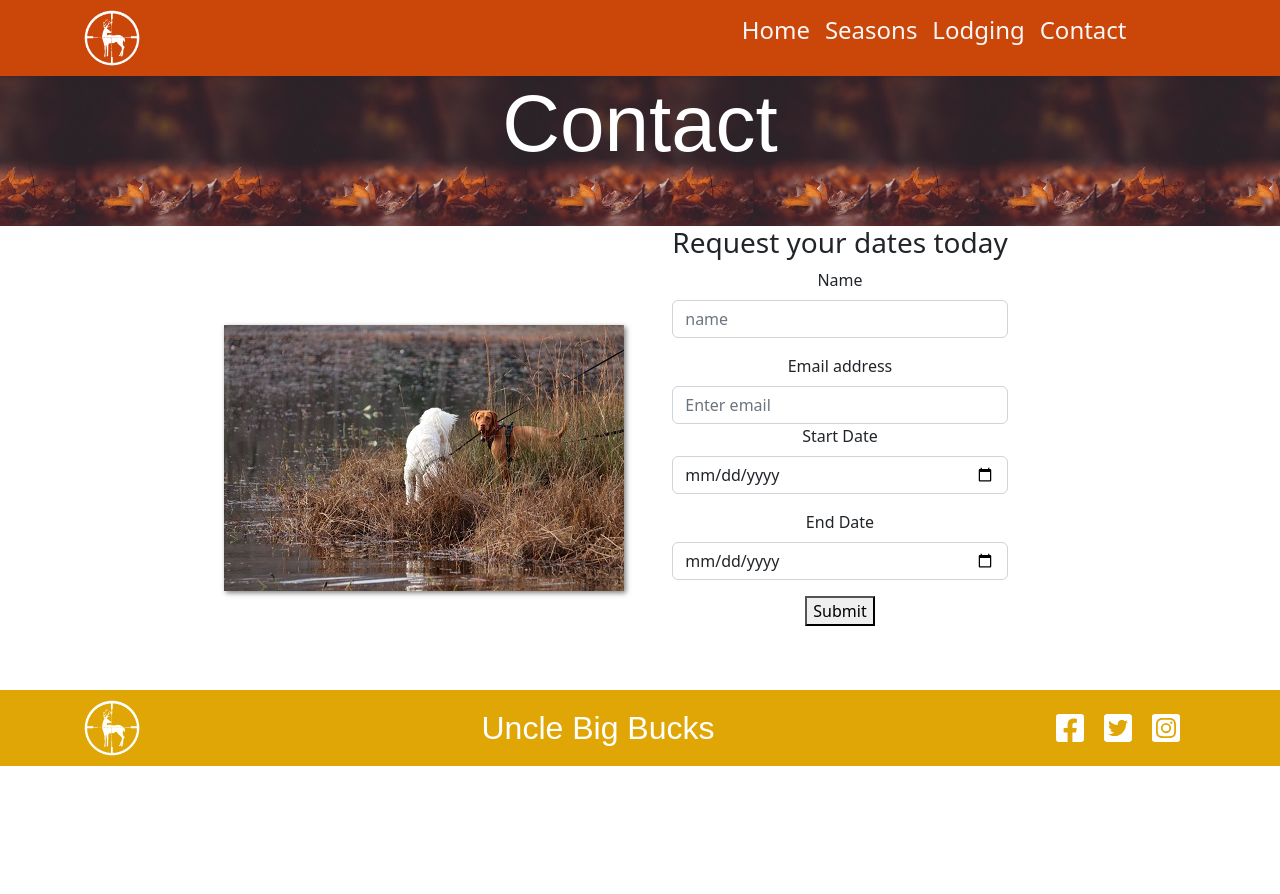
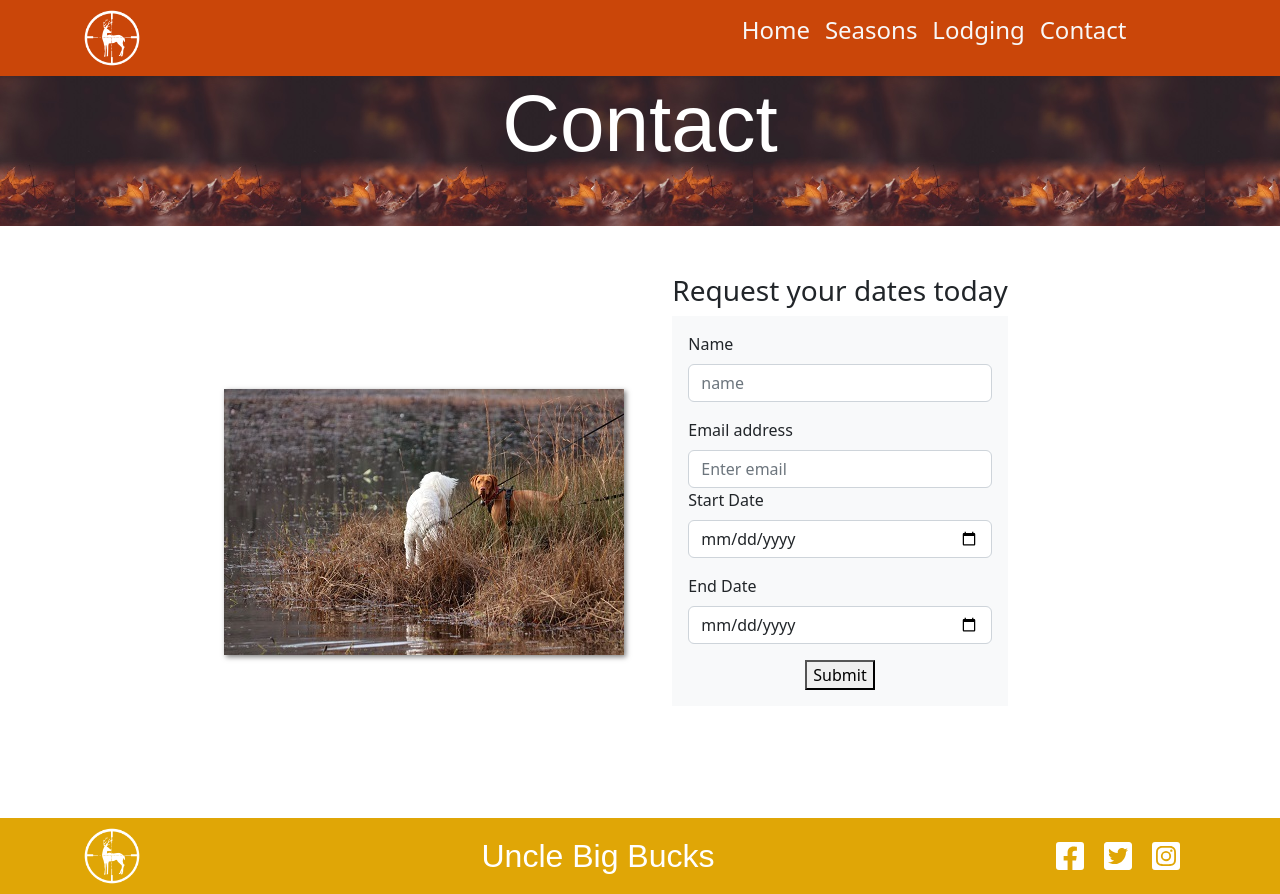
Before and after one commit to ragtop66goat/big-bucks, a React (Create React App) app: page /contact in a window 1280 px wide. Before the commit the page ends 800 px from the top, so only its background shows below. Built offline with nearby package versions, Linux system fonts and the light colour scheme.

Commit message:
updated styling

```diff
--- a/src/pages/contactPage/Contact.js
+++ b/src/pages/contactPage/Contact.js
@@ -13,21 +13,21 @@ export function Contact() {
       <div className="container">
         <div className="contact-container">
           <img src={dog} className="image" />
-          <div className="mx-5">
+          <div className="m-5">
             <h3>Request your dates today</h3>
-            <Form className="contact-form">
-              <Form.Group className="mb-3" controlId="name">
+            <Form className="contact-form bg-light p-3">
+              <Form.Group className="mb-3 text-start" controlId="name">
                 <Form.Label>Name</Form.Label>
                 <Form.Control type="text" placeholder="name" />
               </Form.Group>
-              <Form.Group className="mb-3" controlId="formBasicEmail">
+              <Form.Group className="mb-3 text-start" controlId="formBasicEmail">
                 <Form.Label>Email address</Form.Label>
                 <Form.Control type="email" placeholder="Enter email" />
-                <Form.Group className="mb-3" controlId="startDate">
+                <Form.Group className="mb-3 text-start" controlId="startDate">
                   <Form.Label>Start Date</Form.Label>
                   <Form.Control type="date" placeholder="start date" />
                 </Form.Group>
-                <Form.Group className="mb-3" controlId="endDate">
+                <Form.Group className="mb-3 text-start" controlId="endDate">
                   <Form.Label>End Date</Form.Label>
                   <Form.Control type="date" placeholder="end date" />
                 </Form.Group>
```
